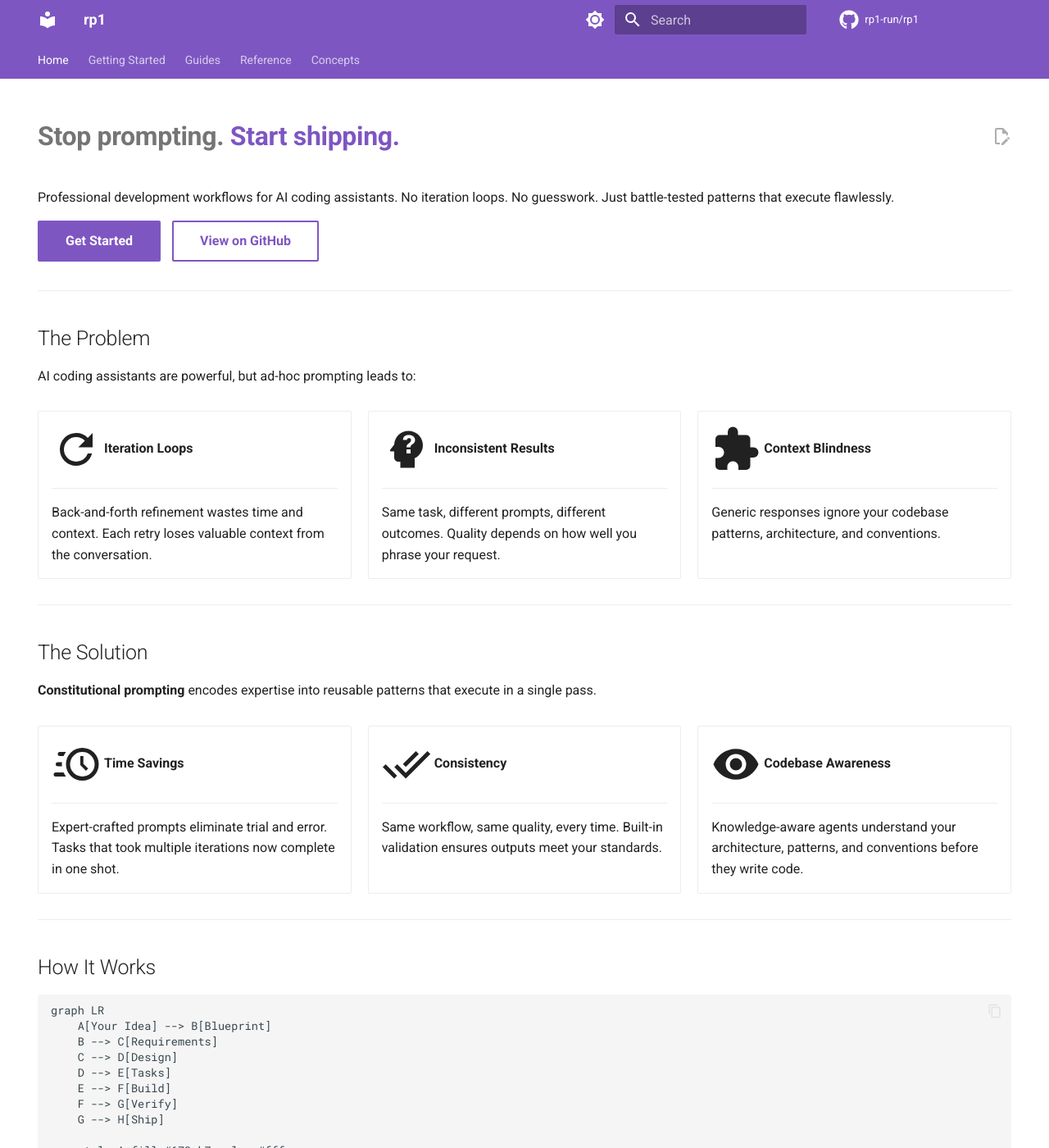
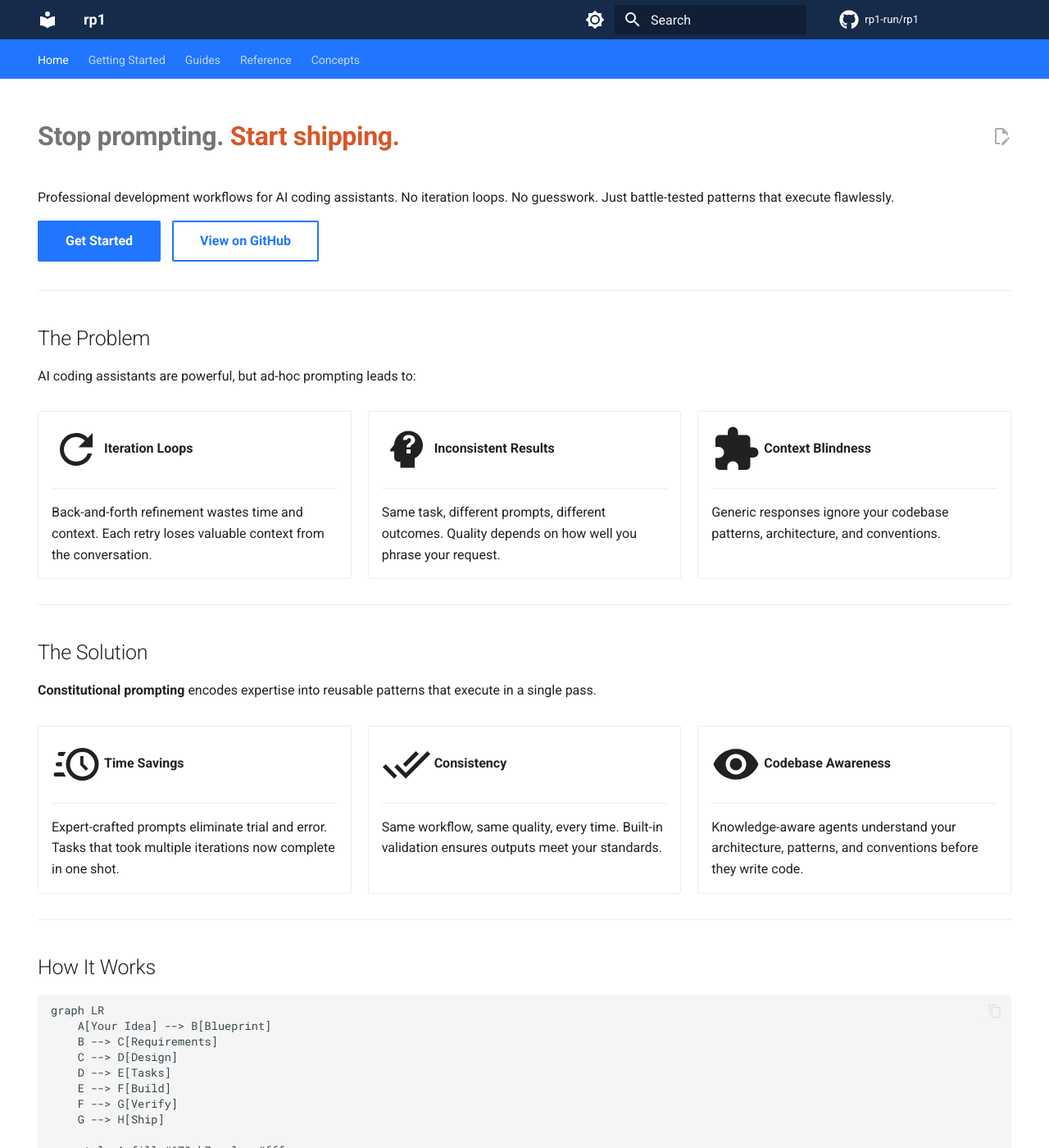
Before and after one commit to rp1-run/rp1, an MkDocs documentation site: the page built from docs/index.md, in a window 1280 px wide and 1400 px high. Shown: the whole window at 82% size. Built offline with MkDocs 1.6.1 and Material for MkDocs 9.7.7, drawn with Linux system fonts in a browser that asks for light colours; comment, search, counter and statistics services are not loaded.

Commit message:
style(docs): update color scheme to match rp1 brand
- Use custom brand colors: blue (#2176FF), cyan (#7FFFD4), orange (#D65729, #FDBE5D)
- Set header background to dark navy (#162B49)
- Use orange accent for hero "Start shipping" text
- Add dark mode color overrides
- Add documentation site testing instructions to CLAUDE.md

🤖 Generated with [Claude Code](https://claude.com/claude-code)

Co-Authored-By: Claude <noreply@anthropic.com>

```diff
--- a/docs/stylesheets/extra.css
+++ b/docs/stylesheets/extra.css
@@ -1,3 +1,46 @@
+/* ==========================================================================
+   rp1 Brand Colors
+   Primary Orange: #FDBE5D (light) / #D65729 (dark)
+   Primary Blue:   #7FFFD4 (light cyan) / #2176FF (dark blue)
+   Dark Outline:   #162B49
+   ========================================================================== */
+
+:root {
+  /* Primary color - Blue */
+  --md-primary-fg-color: #2176FF;
+  --md-primary-fg-color--light: #7FFFD4;
+  --md-primary-fg-color--dark: #162B49;
+  --md-primary-bg-color: #ffffff;
+  --md-primary-bg-color--light: #f5f5f5;
+
+  /* Accent color - Orange */
+  --md-accent-fg-color: #D65729;
+  --md-accent-fg-color--transparent: rgba(214, 87, 41, 0.1);
+  --md-accent-bg-color: #FDBE5D;
+}
+
+/* Dark mode overrides */
+[data-md-color-scheme="slate"] {
+  --md-primary-fg-color: #7FFFD4;
+  --md-primary-fg-color--light: #2176FF;
+  --md-primary-fg-color--dark: #162B49;
+  --md-primary-bg-color: #162B49;
+  --md-primary-bg-color--light: #1e3a5f;
+
+  --md-accent-fg-color: #FDBE5D;
+  --md-accent-fg-color--transparent: rgba(253, 190, 93, 0.1);
+  --md-accent-bg-color: #D65729;
+}
+
+/* Header bar */
+.md-header {
+  background-color: #162B49;
+}
+
+[data-md-color-scheme="slate"] .md-header {
+  background-color: #0d1b2a;
+}
+
 /* Hero section enhancement */
 .md-typeset h1 {
   font-weight: 700;
@@ -63,7 +106,7 @@
 
 /* Home page specific styles */
 .md-typeset h1 strong {
-  color: var(--md-primary-fg-color);
+  color: var(--md-accent-fg-color);
 }
 
 /* Badge centering */
--- a/mkdocs.yml
+++ b/mkdocs.yml
@@ -11,16 +11,16 @@ theme:
     # Light mode
     - media: "(prefers-color-scheme: light)"
       scheme: default
-      primary: deep purple
-      accent: amber
+      primary: custom
+      accent: custom
       toggle:
         icon: material/brightness-7
         name: Switch to dark mode
     # Dark mode
     - media: "(prefers-color-scheme: dark)"
       scheme: slate
-      primary: deep purple
-      accent: amber
+      primary: custom
+      accent: custom
       toggle:
         icon: material/brightness-4
         name: Switch to light mode
```
Also changed, not shown: CLAUDE.md (+12 -0 lines).
